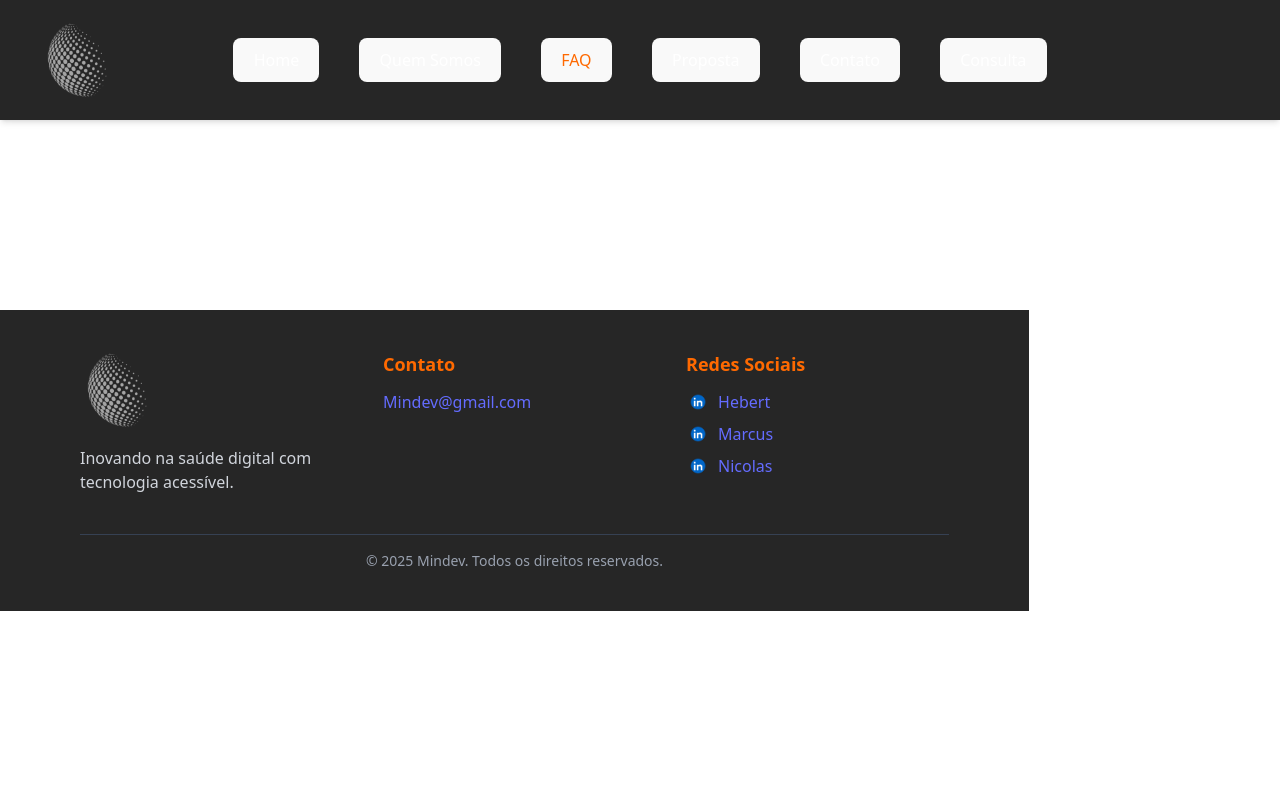
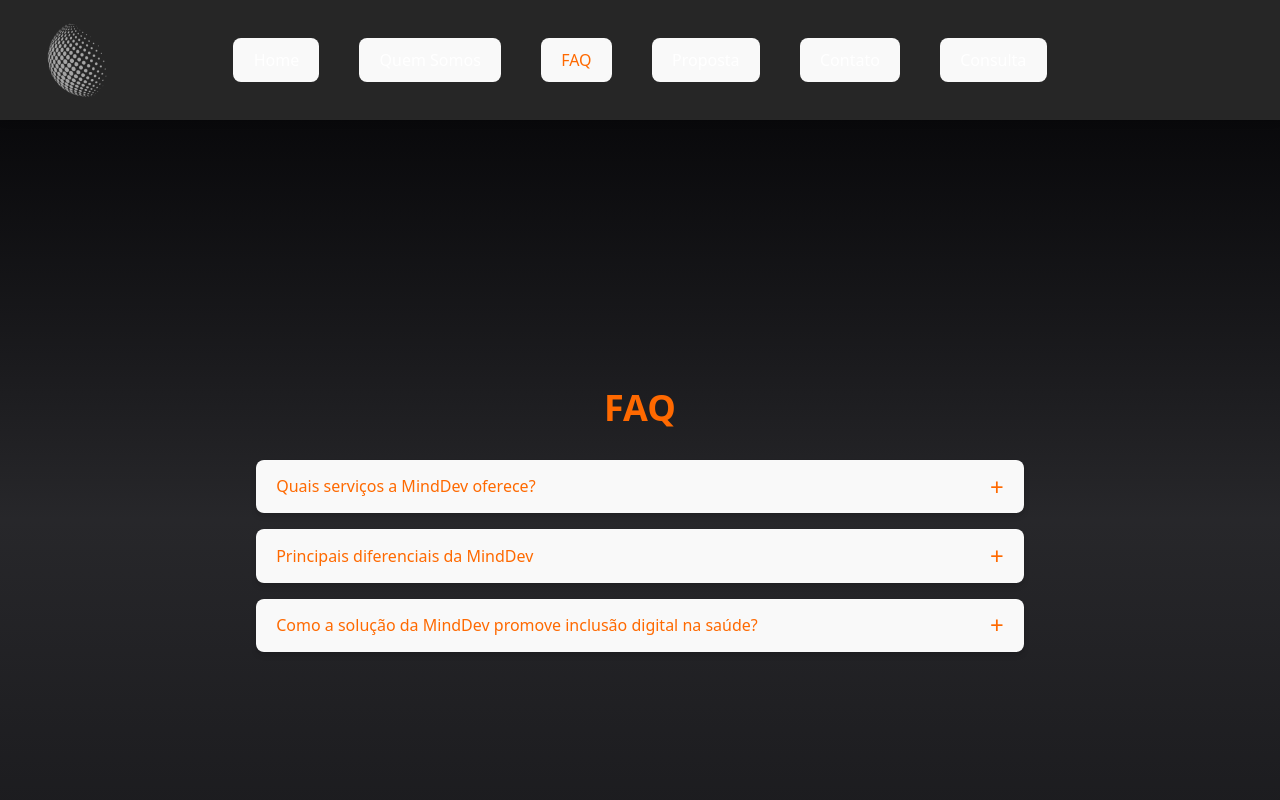
Before and after one commit to Nicolas-Ramiro/Sprint3-challenge-front, a React (Vite) app: page /faq in a window 1280 px wide. Shown: the top 800 px of the page. Built offline with nearby package versions, Linux system fonts and the light colour scheme.

Commit message:
Criando a pagina faq e colocando no app.tsx

```diff
--- a/src/App.tsx
+++ b/src/App.tsx
@@ -2,6 +2,7 @@
 import Footer from "./components/footer";
 import Home from "./pages/home";
 import QuemSomos from "./pages/quemSomos";
+import Faq from "./pages/faq";
 import { BrowserRouter as Router, Routes, Route } from "react-router-dom";
 
 function App() {
@@ -12,7 +13,7 @@
         <Routes>
           <Route path="/" element={<Home />} />
           <Route path="/quem-somos" element={<QuemSomos />} />
-          {/* <Route path="/faq" element={<Faq />} /> */}
+          <Route path="/faq" element={<Faq />} />
           {/* <Route path="/proposta" element={<Proposta />} /> */}
           {/* <Route path="/contato" element={<Contato />} /> */}
           {/* <Route path="/consulta" element={<Consulta />} /> */}
--- /dev/null
+++ b/src/components/faqItem.tsx
@@ -0,0 +1,28 @@
+import { useState } from "react";
+
+interface FaqItemProps {
+  question: string;
+  answer: string;
+}
+
+export default function FaqItem({ question, answer }: FaqItemProps) {
+  const [isOpen, setIsOpen] = useState(false);
+
+  return (
+    <div className="rounded-md shadow-md overflow-hidden transition w-full">
+      <button
+        className="w-full flex justify-between items-center p-6 text-lg font-semibold text-orange-500"
+        onClick={() => setIsOpen(!isOpen)}
+      >
+        <span>{question}</span>
+        <span className="text-2xl text-orange-500">{isOpen ? "-" : "+"}</span>
+      </button>
+
+      {isOpen && (
+        <div className="bg-neutral-300 px-6 py-4 text-base whitespace-pre-line text-gray-800">
+          {answer}
+        </div>
+      )}
+    </div>
+  );
+}
--- a/src/pages/faq.tsx
+++ b/src/pages/faq.tsx
@@ -0,0 +1,29 @@
+import FaqItem from "../components/faqItem";
+
+const faqData = [
+  {
+    question: "Quais serviços a MindDev oferece?",
+    answer: "A MindDev oferece consultoria em tecnologia para saúde digital, incluindo pesquisas, mapeamento de processos e desenvolvimento de chatbots de voz."
+  },
+  {
+    question: "Principais diferenciais da MindDev",
+    answer: "Nossos diferenciais incluem inovação, empatia e soluções acessíveis que promovem inclusão na saúde digital."
+  },
+  {
+    question: "Como a solução da MindDev promove inclusão digital na saúde?",
+    answer: "Nossas soluções utilizam tecnologia para tornar a saúde digital acessível a todos, simplificando a jornada do paciente."
+  }
+];
+
+export default function Faq() {
+  return (
+    <section className="w-screen min-h-screen flex flex-col items-center justify-center px-6 bg-gradient-to-b from-zinc-950 via-zinc-800 to-zinc-900">
+      <h2 className="text-4xl font-bold text-orange-500 mb-8">FAQ</h2>
+      <div className="w-full max-w-3xl flex flex-col gap-4">
+        {faqData.map((item, idx) => (
+          <FaqItem key={idx} question={item.question} answer={item.answer} />
+        ))}
+      </div>
+    </section>
+  );
+}
```
